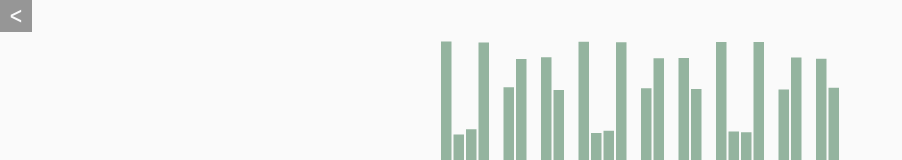
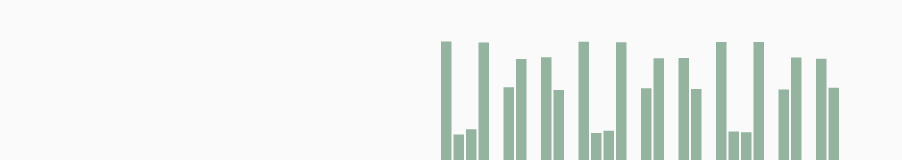
Before and after one commit to Debbl/v.aiwan.run, a React (Vite) app: page /006 in a window 1280 px wide. Shown: the top 160 px of the page, without its empty margins (0-902 px from the left). Built offline with nearby package versions, Linux system fonts and the light colour scheme.

Commit message:
chore: style css

```diff
--- a/src/App.tsx
+++ b/src/App.tsx
@@ -9,15 +9,18 @@ function App() {
     <BrowserRouter basename="/">
       <Routes>
         <Route path={routes[0].path} element={routes[0].element} />
+
         {pagesRoutes.map((r) => (
           <Route
             key={r.id}
             path={r.path}
             element={
               <div>
-                <div className="fixed left-0 top-0 z-10">
-                  <button className="h-8 w-8 bg-black/40 text-2xl leading-6 text-gray-50 opacity-60 hover:opacity-100">
-                    <a href="/">{"<"}</a>
+                <div className="fixed bottom-1 left-2 z-10">
+                  <button className="text-gray-800 opacity-0 transition-all duration-300 ease-in hover:opacity-100">
+                    <a href="/" className="underline">
+                      {">cd .."}
+                    </a>
                   </button>
                 </div>
 
--- a/src/pages/003/Triangle.tsx
+++ b/src/pages/003/Triangle.tsx
@@ -5,6 +5,7 @@ import { OrbitControls } from "three/examples/jsm/controls/OrbitControls";
 
 const Triangle: React.FC = () => {
   const triangleEl = useRef<HTMLDivElement>(null);
+
   useEffect(() => {
     const el = triangleEl.current!;
     const scene = new THREE.Scene();
@@ -54,12 +55,14 @@ const Triangle: React.FC = () => {
     });
     controls.autoRotate = true;
     controls.autoRotateSpeed = 2;
+
     function render() {
       controls.update();
       renderer.render(scene, camera);
       renderer.physicallyCorrectLights = true;
       requestAnimationFrame(render);
     }
+
     requestAnimationFrame(render);
 
     // dat.gui
@@ -67,6 +70,7 @@ const Triangle: React.FC = () => {
     gui.add(controls, "autoRotate").name("自动旋转");
     gui.add(controls, "autoRotateSpeed").name("速度").min(0).max(10);
   }, []);
+
   return <div ref={triangleEl} className="fixed inset-0"></div>;
 };
 
```
